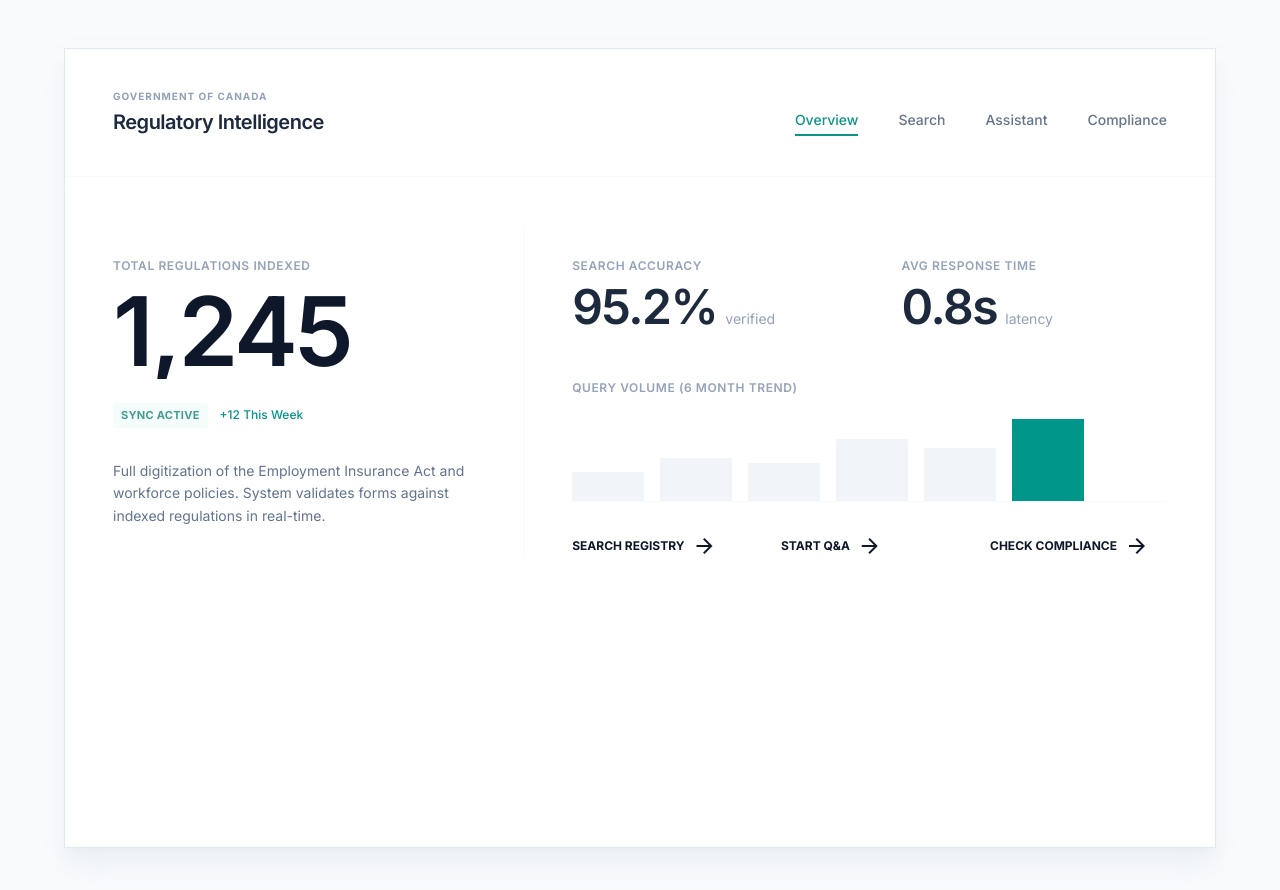
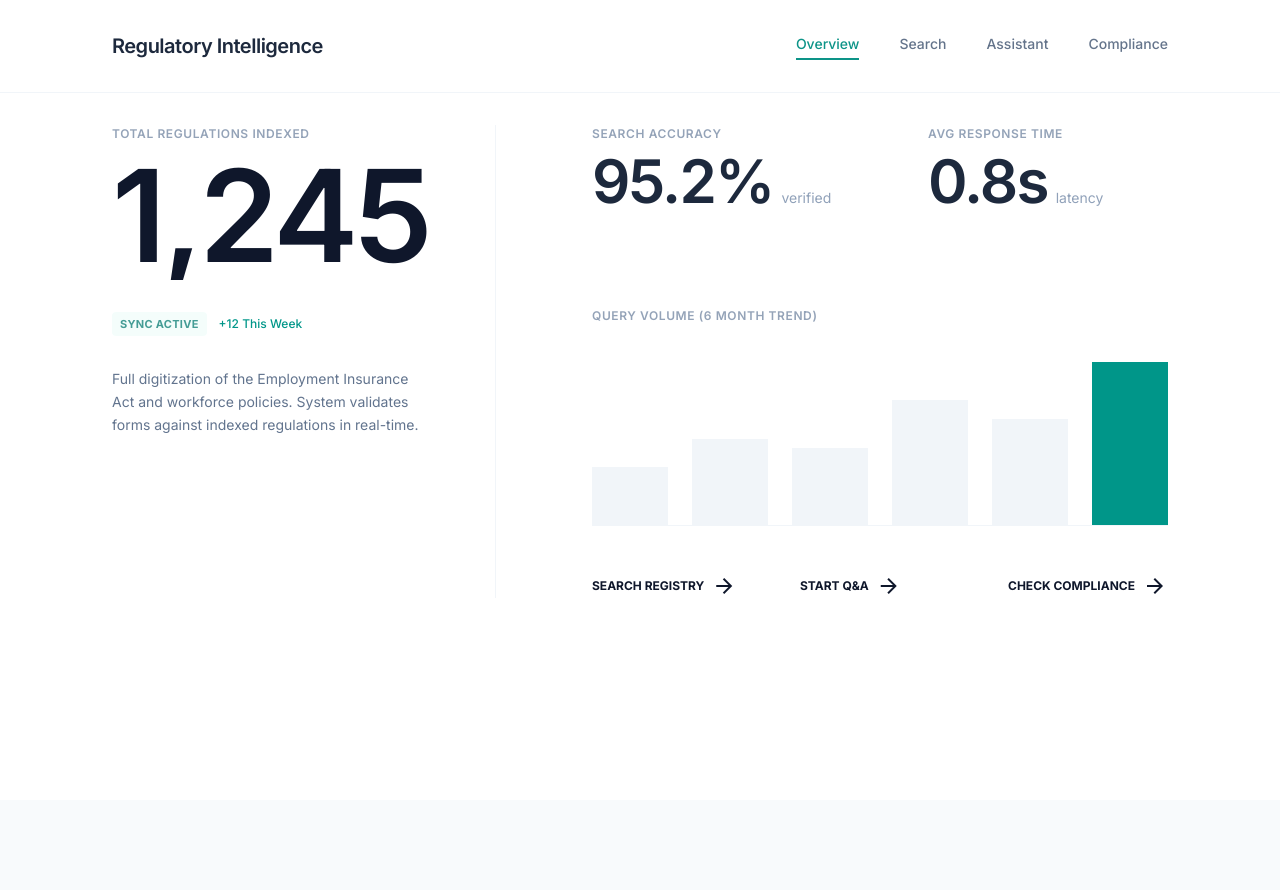
Before and after one commit to samjd-zz/regulatory-intelligence-assistant, a React (Vite) app in the folder frontend/: page / in a window 1280 px wide. Shown: the top 890 px of the page. After the commit the page ends 800 px from the top, so only its background shows below. Built offline with nearby package versions, Linux system fonts and the light colour scheme.

Commit message:
Update UI/UX pt2

```diff
--- a/frontend/src/components/layout/Header.tsx
+++ b/frontend/src/components/layout/Header.tsx
@@ -15,11 +15,9 @@
 	};
 
 	return (
-		<header className="flex justify-between items-end px-12 py-10 border-b border-slate-50 z-20 bg-white/80 backdrop-blur-sm sticky top-0">
+		<header className="border-b border-slate-100 z-20 bg-white/95 backdrop-blur-sm sticky top-0">
+			<div className="max-w-6xl mx-auto px-6 md:px-12 py-8 flex justify-between items-end">
 				<div>
-				<p className="text-[10px] font-bold tracking-widest text-slate-400 uppercase mb-1 animate-slide-up">
-					Government of Canada
-				</p>
 					<h1 className="text-xl font-semibold text-slate-800 tracking-tight animate-slide-up delay-100">
 						Regulatory Intelligence
 					</h1>
@@ -36,6 +34,7 @@
 						</Link>
 					))}
 				</nav>
+			</div>
 		</header>
 	);
 }
--- a/frontend/src/components/layout/MainLayout.tsx
+++ b/frontend/src/components/layout/MainLayout.tsx
@@ -6,11 +6,11 @@
 
 export function MainLayout({ children }: MainLayoutProps) {
 	return (
-		<div className="min-h-screen flex items-center justify-center p-6 md:p-12 bg-slate-50 animate-fade-in">
-			<div className="w-full max-w-6xl bg-white border border-slate-200 shadow-xl shadow-slate-200/50 min-h-[800px] flex flex-col relative overflow-hidden transition-all duration-500">
-				<Header />
-				<main className="flex-1 relative">{children}</main>
-			</div>
+		<div className="min-h-screen flex flex-col bg-white animate-fade-in">
+			<Header />
+			<main className="flex-1 w-full">
+				<div className="max-w-6xl mx-auto px-6 md:px-12 py-8">{children}</div>
+			</main>
 		</div>
 	);
 }
--- a/frontend/src/pages/Dashboard.tsx
+++ b/frontend/src/pages/Dashboard.tsx
@@ -4,16 +4,16 @@
 	const navigate = useNavigate();
 
 	return (
-		<div className="p-12 flex flex-col h-full animate-fade-in">
-			<div className="grid grid-cols-12 gap-12 h-full">
+		<div className="flex flex-col h-full animate-fade-in">
+			<div className="grid grid-cols-12 gap-12 md:gap-24 h-full">
 				{/* Dominant Metric */}
-				<div className="col-span-5 flex flex-col pr-8 border-r border-slate-50">
-					<div className="mb-auto pt-8">
-						<p className="label-kpi animate-slide-up">
+				<div className="col-span-12 lg:col-span-5 flex flex-col lg:pr-16 lg:border-r border-slate-100">
+					<div className="mb-auto">
+						<p className="label-kpi animate-slide-up text-lg mb-4">
 							Total Regulations Indexed
 						</p>
-						<div className="flex items-baseline gap-4 mb-6 overflow-hidden">
-							<span className="text-8xl value-kpi text-slate-900 transition-transform hover:scale-105 duration-500 origin-left cursor-default animate-slide-up delay-100">
+						<div className="flex items-baseline gap-4 mb-8 overflow-hidden">
+							<span className="text-7xl md:text-9xl value-kpi text-slate-900 transition-transform hover:scale-105 duration-500 origin-left cursor-default animate-slide-up delay-100">
 								1,245
 							</span>
 						</div>
@@ -34,22 +34,22 @@
 				</div>
 
 				{/* Secondary Metrics & Quick Actions */}
-				<div className="col-span-7 flex flex-col justify-between pt-8">
+				<div className="col-span-12 lg:col-span-7 flex flex-col justify-between">
 					{/* Top Row: Metrics */}
-					<div className="grid grid-cols-2 gap-16">
+					<div className="grid grid-cols-2 gap-12 md:gap-24">
 						<div className="animate-slide-up delay-200">
-							<p className="label-kpi">Search Accuracy</p>
+							<p className="label-kpi mb-2">Search Accuracy</p>
 							<div className="flex items-baseline gap-2 group">
-								<span className="text-5xl value-kpi text-slate-800 group-hover:text-teal-600 transition-colors">
+								<span className="text-5xl md:text-6xl value-kpi text-slate-800 group-hover:text-teal-600 transition-colors">
 									95.2%
 								</span>
 								<span className="text-sm text-slate-400">verified</span>
 							</div>
 						</div>
 						<div className="animate-slide-up delay-300">
-							<p className="label-kpi">Avg Response Time</p>
+							<p className="label-kpi mb-2">Avg Response Time</p>
 							<div className="flex items-baseline gap-2 group">
-								<span className="text-5xl value-kpi text-slate-800 group-hover:text-teal-600 transition-colors">
+								<span className="text-5xl md:text-6xl value-kpi text-slate-800 group-hover:text-teal-600 transition-colors">
 									0.8s
 								</span>
 								<span className="text-sm text-slate-400">latency</span>
@@ -58,9 +58,9 @@
 					</div>
 
 					{/* Middle Row: Chart */}
-					<div className="mt-12 animate-slide-up delay-300">
-						<p className="label-kpi mb-6">Query Volume (6 Month Trend)</p>
-						<div className="w-full h-24 flex items-end justify-between gap-4 max-w-lg">
+					<div className="mt-24 animate-slide-up delay-300">
+						<p className="label-kpi mb-8">Query Volume (6 Month Trend)</p>
+						<div className="w-full h-48 flex items-end justify-between gap-6 max-w-2xl">
 							<div
 								className="w-full bg-slate-100 h-[30%] chart-bar"
 								style={{ animationDelay: "400ms" }}
@@ -93,10 +93,10 @@
 					</div>
 
 					{/* Bottom Row: Nav Links */}
-					<div className="grid grid-cols-3 gap-8 mt-auto border-t border-slate-50 pt-8 animate-slide-up delay-500">
+					<div className="grid grid-cols-1 md:grid-cols-3 gap-12 mt-auto pt-12 border-t border-slate-100 animate-slide-up delay-500">
 						<button
 							type="button"
-							className="text-left group"
+							className="text-left group cursor-pointer"
 							onClick={() => navigate("/search")}
 						>
 							<span className="text-xs font-bold text-slate-900 group-hover:text-teal-600 flex items-center gap-2 transition-all group-hover:translate-x-1">
@@ -108,7 +108,7 @@
 						</button>
 						<button
 							type="button"
-							className="text-left group"
+							className="text-left group cursor-pointer"
 							onClick={() => navigate("/chat")}
 						>
 							<span className="text-xs font-bold text-slate-900 group-hover:text-teal-600 flex items-center gap-2 transition-all group-hover:translate-x-1">
@@ -120,7 +120,7 @@
 						</button>
 						<button
 							type="button"
-							className="text-left group"
+							className="text-left group cursor-pointer"
 							onClick={() => navigate("/compliance")}
 						>
 							<span className="text-xs font-bold text-slate-900 group-hover:text-teal-600 flex items-center gap-2 transition-all group-hover:translate-x-1">
```
Lines whose indentation alone changed are shown as unchanged.
